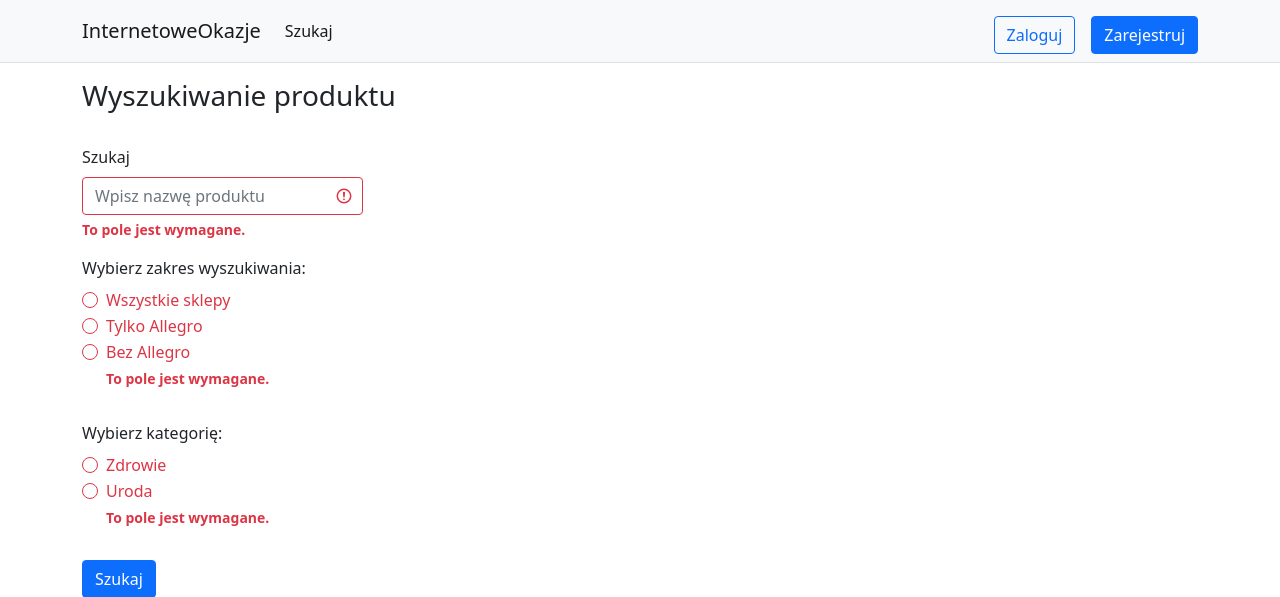
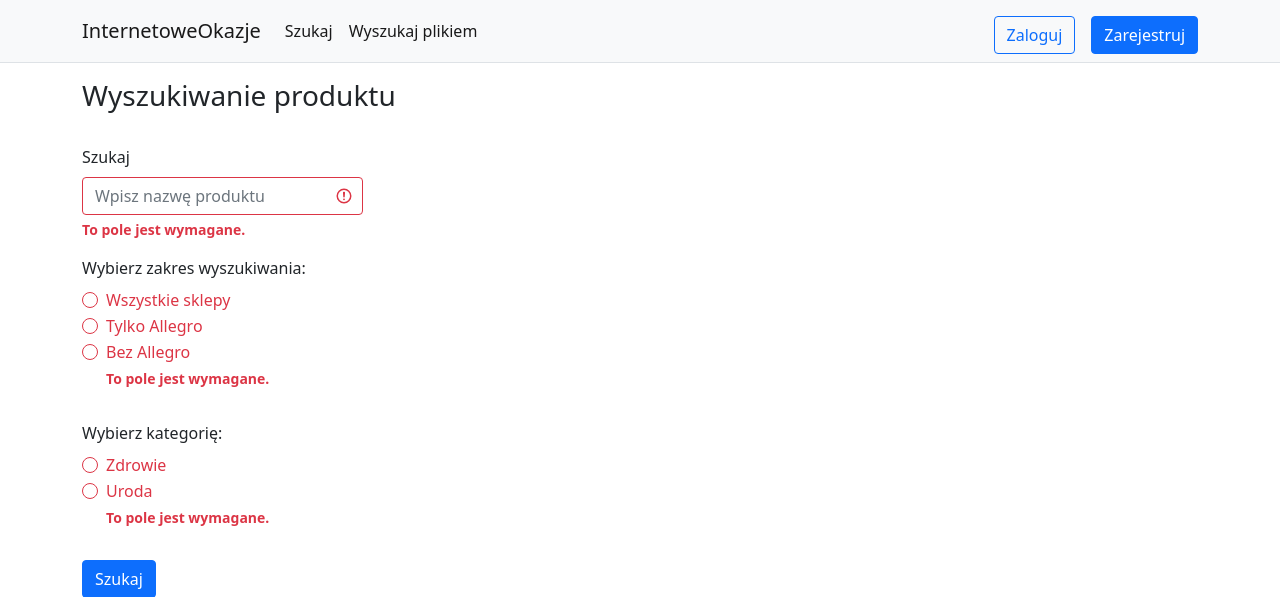
Before and after one commit to PiotrWodecki/io-aggregator, a Django app: page /search/ in a window 1280 px wide. Shown: the top 597 px of the page. Run offline with Django 4.2, Linux system fonts and the light colour scheme; some libraries are stand-ins or nearby versions.

Commit message:
Add file search to navbar

```diff
--- a/core/templates/base.html
+++ b/core/templates/base.html
@@ -22,6 +22,9 @@
             <ul class="navbar-nav me-auto mb-2 mb-lg-0">
                 <li class="nav-item">
                     <a class="nav-link active" aria-current="page" href="{% url 'search' %}">Szukaj</a>
+                </li>
+                <li class="nav-item">
+                    <a class="nav-link active" aria-current="page" href="{% url 'multi_product' %}">Wyszukaj plikiem</a>
                 </li>
             </ul>
         </div>
```
